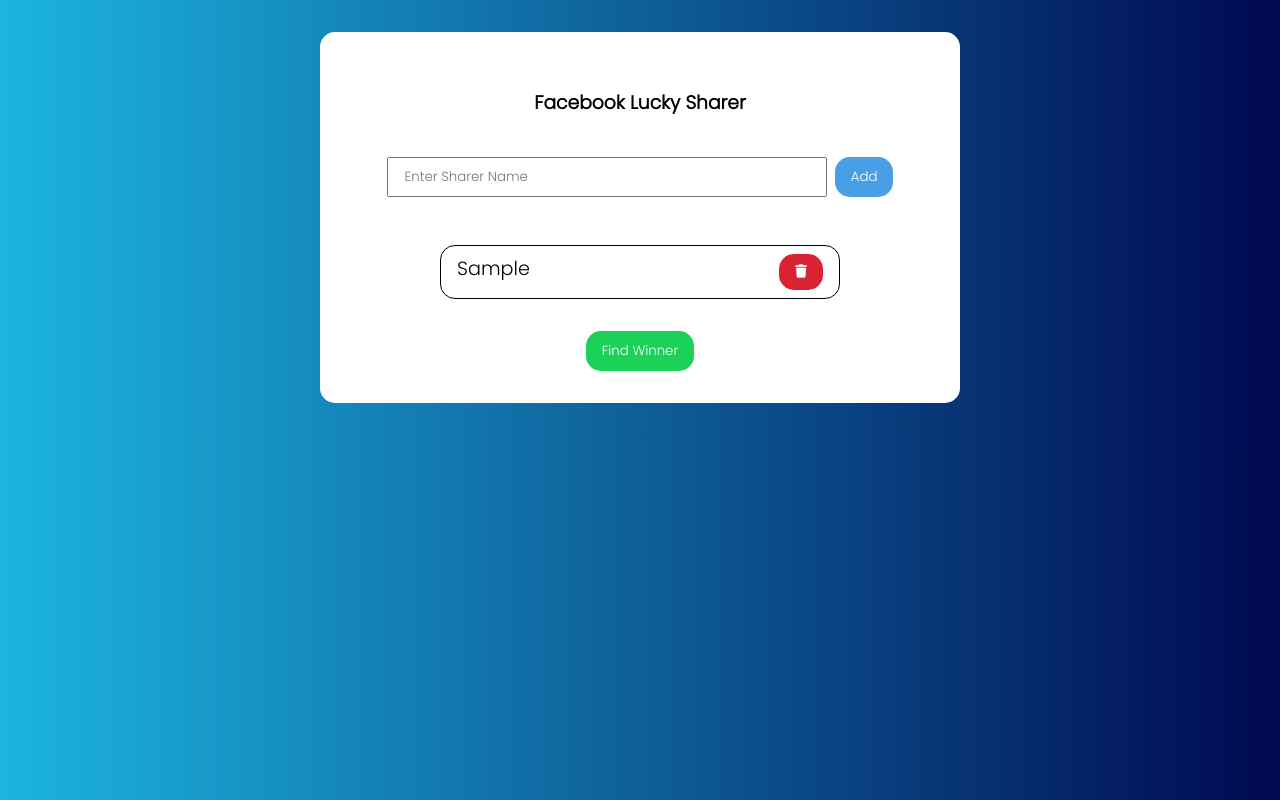
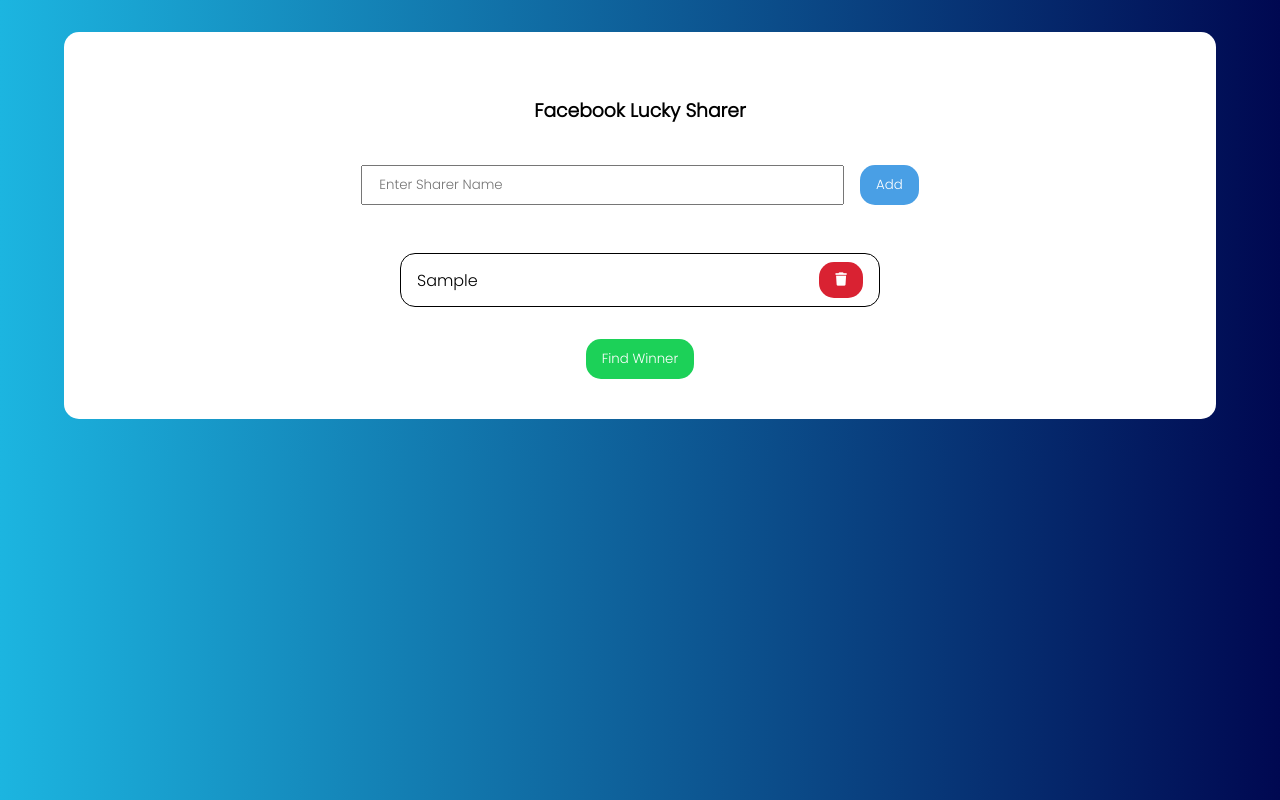
Before and after one commit to namanBathla/Random-Name-Guesser, a plain HTML site: page index.html in a window 1280 px wide. Both pictures are taken after typing "Sample" into the empty fields and a click on the button "Add". Drawn offline with Linux system fonts and the light colour scheme.

Commit message:
Update guesser.css

```diff
--- a/guesser.css
+++ b/guesser.css
@@ -38,20 +38,20 @@
 
 /* CONTENT BOX */
 #content-box{
-    width: 50%;
+    width: 90%;
     display: flex;
     align-items: center;
     flex-direction: column;
     gap: 1.5rem;
-    padding: 2rem 2rem;
+    padding: 5vh 1vw;
     background: #ffffff;
     border-radius: 15px;
 }
 #input-box{
-    max-width: 550px;
+    max-width: 600px;
     width: 100%;
     display: flex;
-    gap: 0.5rem;
+    gap: 1rem;
     flex-wrap: wrap;
     justify-content: center;
     /* border: 1px solid black; */
@@ -71,7 +71,7 @@
 
 /* NAMES BOX */
 #names-box{
-    max-width: 500px;
+    max-width: 600px;
     width: 100%;
     display: flex;
     justify-content: center;
@@ -81,8 +81,9 @@
 .names-item{
     display: flex;
     justify-content: space-between;
+    align-items: center;
     margin: 0.5rem 0;
-    font-size: 1.2rem;
+    font-size: 1rem;
     width: 80%;
     border: 1px solid;
 }
```
